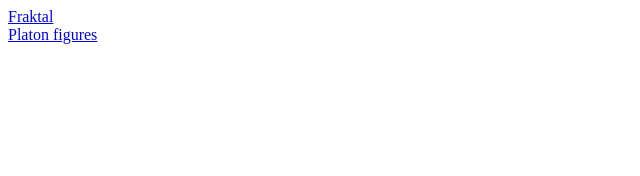
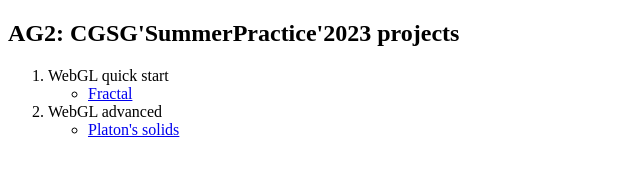
Before and after one commit to cgsgag2/cgsgag2.github.io, a plain HTML site: page index.html in a window 1280 px wide. Shown: the whole page, without its empty margins (0-640 px from the left). Drawn offline with Linux system fonts and the light colour scheme.

Commit message:
Update index.html

```diff
--- a/index.html
+++ b/index.html
@@ -1,11 +1,17 @@
 <!DOCTYPE html>
 <head>
+    <title>AG2: CGSG'SummerPractice'2023</title>
     <meta charset="UTF_8" />
-    <title>CGSG: AG2</title>
 </head>
 <body>
-  <a href="Task01FRKT\index.html">Fraktal</a>
-  <br />
-  <a href="First3D\index.html">Platon figures</a>
+  <h2>AG2: CGSG'SummerPractice'2023 projects</h2>
+  <ol>
+    <li>WebGL quick start
+      <ul>
+      <li><a href="Task01FRKT\index.html">Fractal</a>
+      </ul>
+    <li>WebGL advanced
+      <ul>
+      <li><a href="First3D\index.html">Platon's solids</a>
 </body>
 </html>
```
